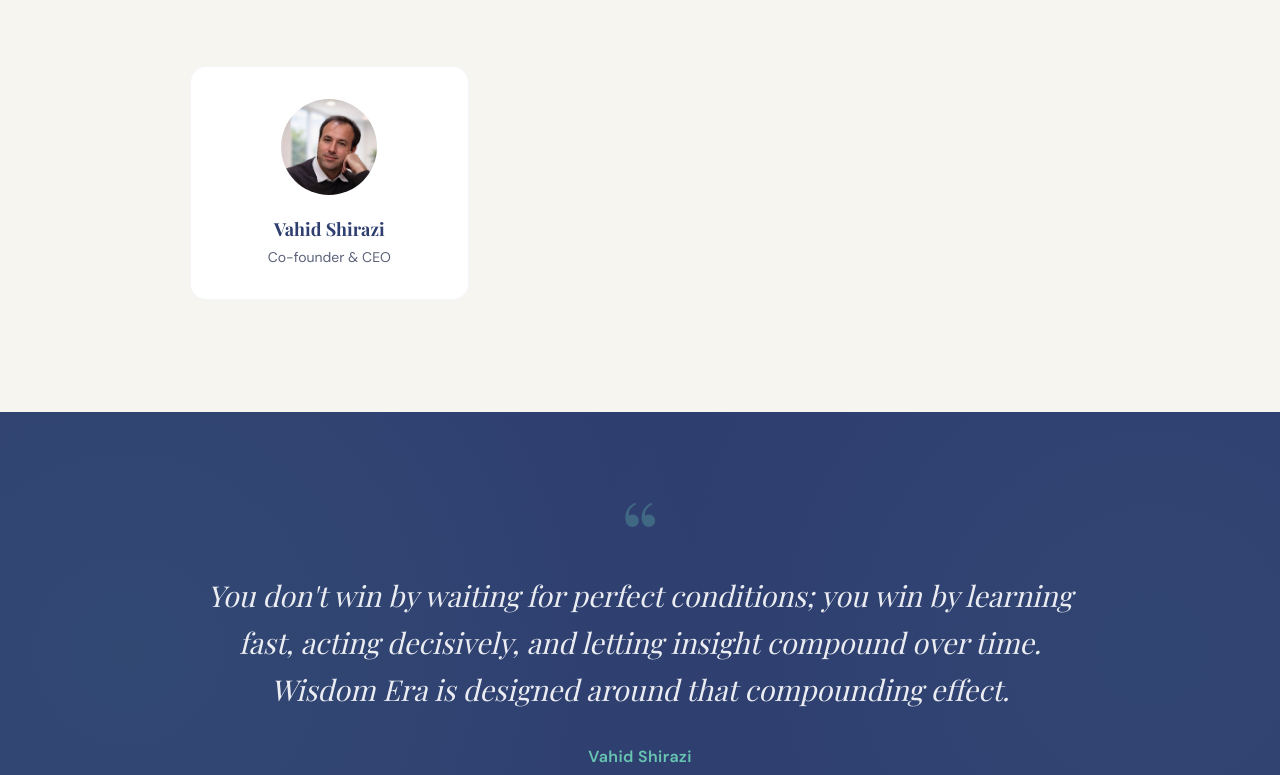
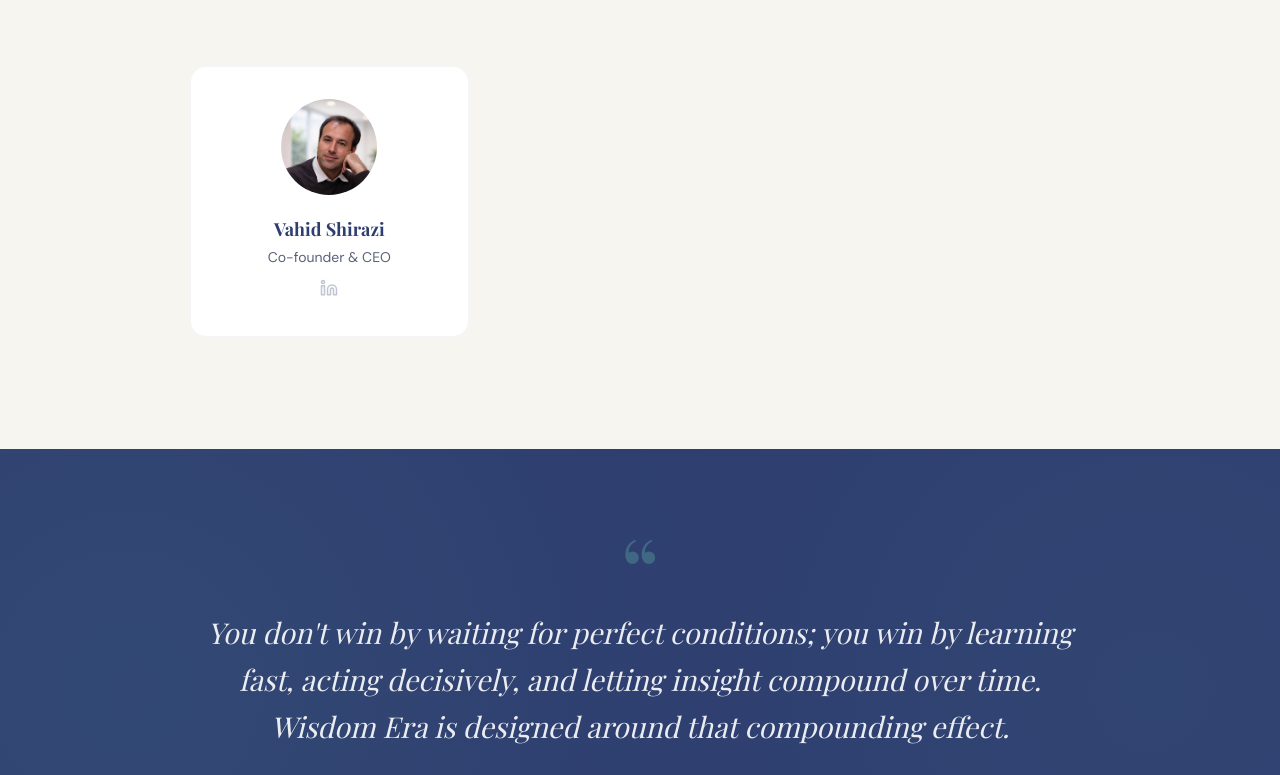
Before and after one commit to sobhaniyasamin/Wisdom-Era, a Next.js app: page / in a window 1280 px wide. Shown: the part 4837-5612 px from the top of the page. Built offline with nearby package versions, Linux system fonts and the light colour scheme; a web font is replaced by a local one.

Commit message:
:sparkles: Add linked pages

```diff
--- a/src/components/cards/TeamCard.tsx
+++ b/src/components/cards/TeamCard.tsx
@@ -1,5 +1,6 @@
 /* eslint-disable @next/next/no-img-element */
 import { ScrollReveal } from "@/components/ui/ScrollReveal";
+import { Linkedin } from "lucide-react";
 import type { TeamMember } from "@/data/team";
 
 export function TeamCard({ member, delay }: { member: TeamMember; delay: number }) {
@@ -21,6 +22,17 @@
         )}
         <h4 className="text-lg text-navy mb-1">{member.name}</h4>
         <p className="text-text-muted text-sm">{member.role}</p>
+        {member.linkedin && (
+          <a
+            href={member.linkedin}
+            target="_blank"
+            rel="noopener noreferrer"
+            className="inline-flex items-center justify-center mt-3 text-navy/30 hover:text-teal transition-colors"
+            aria-label={`${member.name} on LinkedIn`}
+          >
+            <Linkedin size={18} />
+          </a>
+        )}
       </div>
     </ScrollReveal>
   );
--- a/src/components/layout/Footer.tsx
+++ b/src/components/layout/Footer.tsx
@@ -76,7 +76,7 @@
           </p>
           <div className="flex items-center gap-4">
             <a
-              href="https://linkedin.com"
+              href="https://www.linkedin.com/company/wisdom-era/"
               target="_blank"
               rel="noopener noreferrer"
               className="text-white/30 hover:text-teal transition-colors"
--- a/src/data/team.ts
+++ b/src/data/team.ts
@@ -4,6 +4,7 @@
   photo?: string;
   initials: string;
   gradient: string;
+  linkedin?: string;
 }
 
 export const teamMembers: TeamMember[] = [
@@ -13,5 +14,6 @@
     photo: "/vahid.JPG",
     initials: "VS",
     gradient: "from-navy to-navy-light",
+    linkedin: "https://www.linkedin.com/in/vahid-shirazi-55493536",
   },
 ];
```
